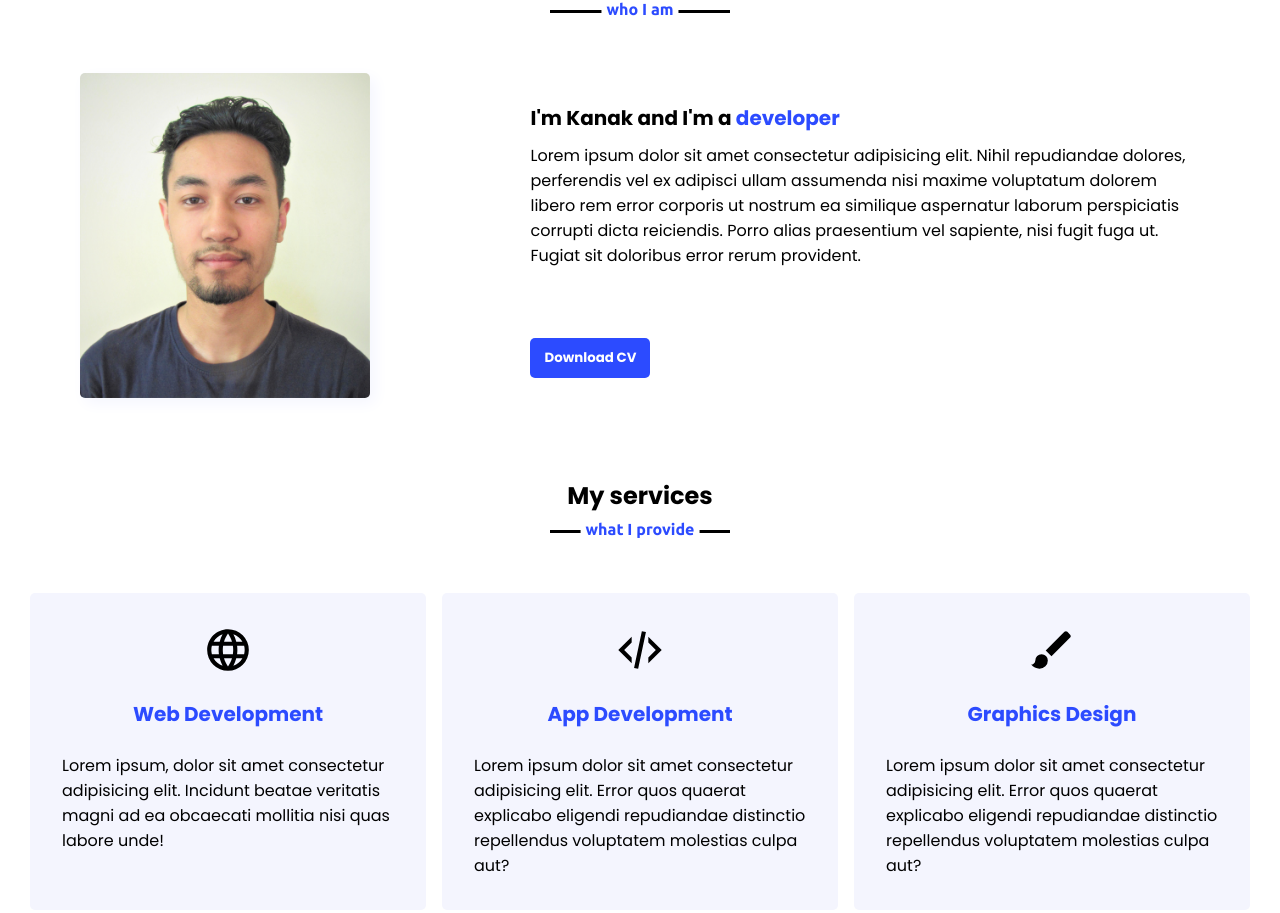
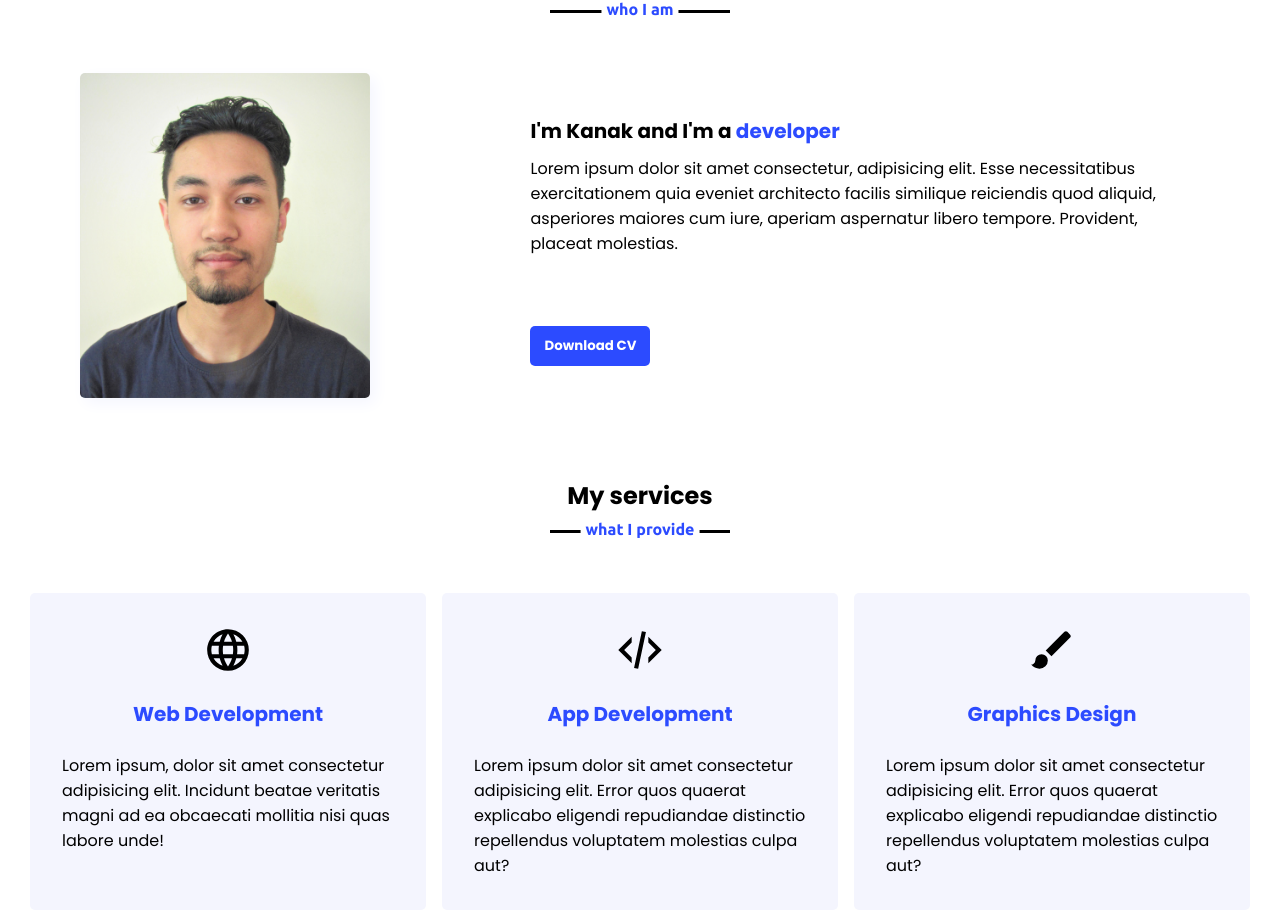
Before and after one commit to Kanak1125/personal-website, a plain HTML site: page index.htm in a window 1280 px wide. Shown: the part 773-1686 px from the top of the page. Drawn offline with nearby package versions, Linux system fonts and the light colour scheme.

Commit message:
'updated'

```diff
--- a/index.htm
+++ b/index.htm
@@ -5,7 +5,7 @@
     <meta http-equiv="X-UA-Compatible" content="IE=edge">
     <meta name="viewport" content="width=device-width, initial-scale=1.0">
     <script src="https://kit.fontawesome.com/019625871d.js" crossorigin="anonymous"></script>
-    <title>My portfolio</title>
+    <title>Kanak</title>
     <link rel="stylesheet" href="style2.css">
     <script src="https://code.jquery.com/jquery-3.5.1.min.js"></script>
     <script src="https://cdnjs.cloudflare.com/ajax/libs/waypoints/4.0.1/jquery.waypoints.min.js"></script>
@@ -52,7 +52,8 @@
             <img class="img" src="images\MAin_img.jpg" alt="Kanak">
             <div class="about_me_main description">
             <p>I'm Kanak and I'm a <span>developer</span></p>
-            <p>Lorem ipsum dolor sit amet consectetur adipisicing elit. Nihil repudiandae dolores, perferendis vel ex adipisci ullam assumenda nisi maxime voluptatum dolorem libero rem error corporis ut nostrum ea similique aspernatur laborum perspiciatis corrupti dicta reiciendis. Porro alias praesentium vel sapiente, nisi fugit fuga ut. Fugiat sit doloribus error rerum provident.
+            <p>
+                Lorem ipsum dolor sit amet consectetur, adipisicing elit. Esse necessitatibus exercitationem quia eveniet architecto facilis similique reiciendis quod aliquid, asperiores maiores cum iure, aperiam aspernatur libero tempore. Provident, placeat molestias.
             </p>
             <button class="download_cv btn" download> Download CV </button>
         </div>
```
